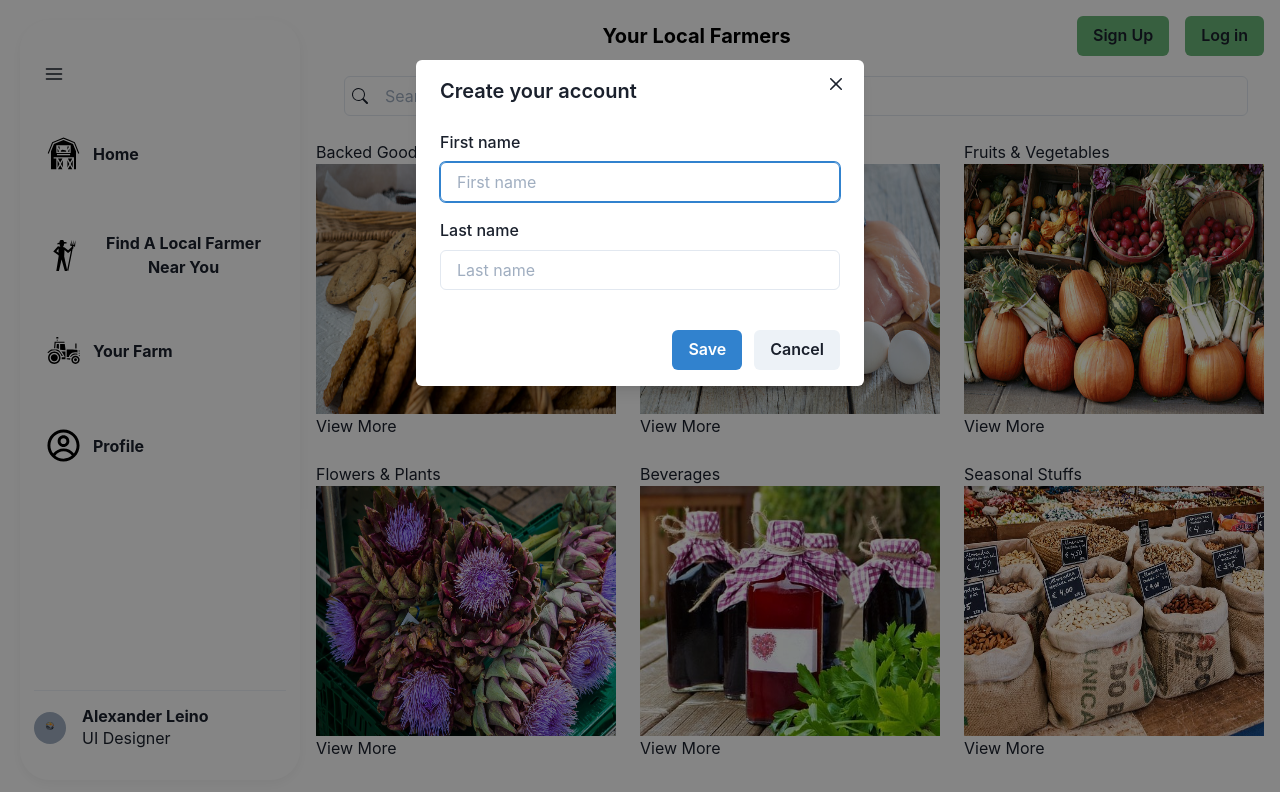
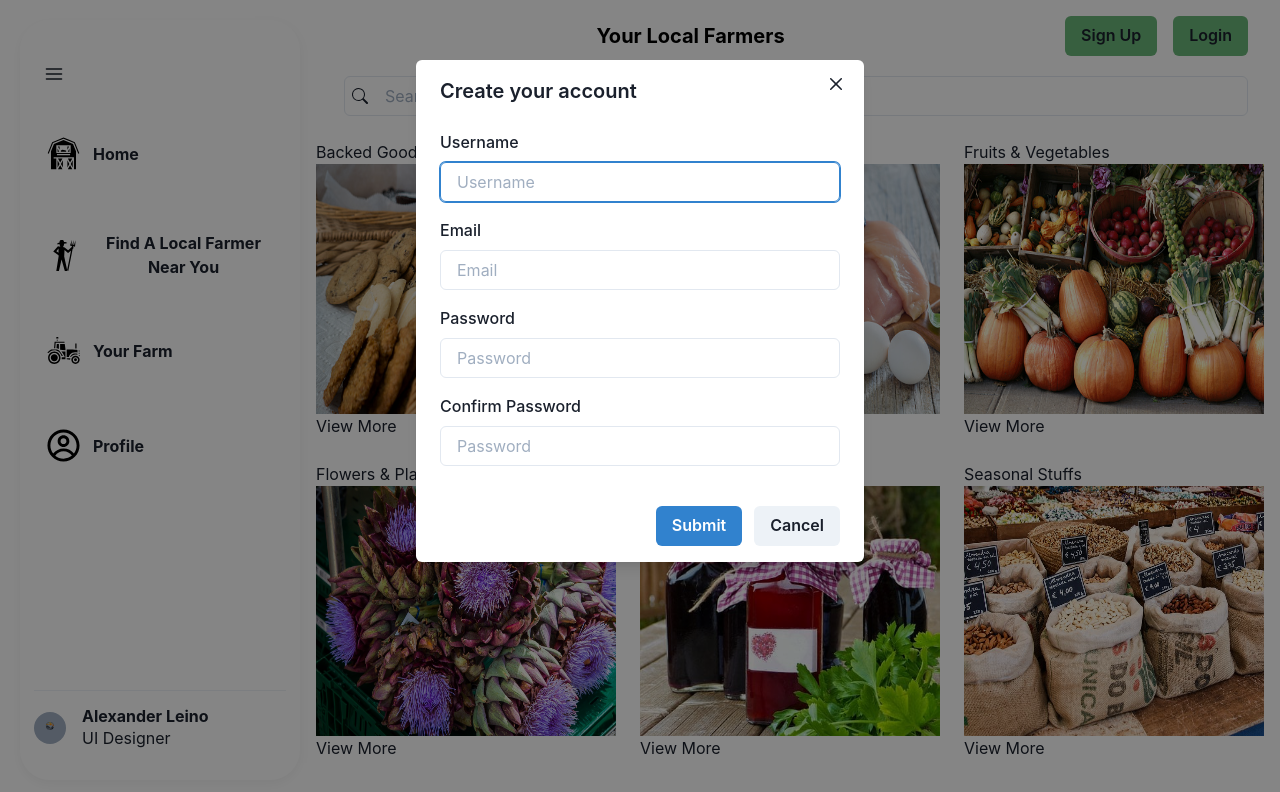
Before and after one commit to tevissaur/your-local-farmers, a React (Create React App) app in the folder client/: page / in a window 1280 px wide. Both pictures are taken after a click on the button "Sign Up". Shown: the top 792 px of the page. Built offline with nearby package versions, Linux system fonts and the light colour scheme.

Commit message:
Almost done its just very buggy

```diff
--- a/client/src/components/LoginForm.js
+++ b/client/src/components/LoginForm.js
@@ -0,0 +1,69 @@
+import {useState, useRef} from "react";
+import {
+    FormControl,
+    FormLabel,
+    FormErrorMessage,
+    FormHelperText,
+    Modal,
+    ModalOverlay,
+    ModalContent,
+    ModalHeader,
+    ModalFooter,
+    ModalBody,
+    ModalCloseButton,
+    Button,
+    Input,
+    useDisclosure,
+    Box
+  } from '@chakra-ui/react'
+
+function LoginForm() {
+const { isOpen, onOpen, onClose } = useDisclosure()
+
+const initialRef = useRef()
+const finalRef = useRef()
+
+return (
+    <>
+
+    <Box>
+        <Button onClick={onOpen} bg="primary.lightGreen" mr="4">
+        Login
+        </Button>
+    </Box>
+
+    <Modal
+        initialFocusRef={initialRef}
+        finalFocusRef={finalRef}
+        isOpen={isOpen}
+        onClose={onClose}
+    >
+        <ModalOverlay />
+        <ModalContent>
+        <ModalHeader>Login</ModalHeader>
+        <ModalCloseButton />
+        <ModalBody pb={6}>
+            <FormControl>
+            <FormLabel>Email</FormLabel>
+            <Input ref={initialRef} placeholder='Email' />
+            </FormControl>
+
+            <FormControl mt={4}>
+            <FormLabel>Password</FormLabel>
+            <Input placeholder='Password' />
+            </FormControl>
+        </ModalBody>
+
+        <ModalFooter>
+            <Button colorScheme='blue' mr={3}>
+            Login
+            </Button>
+            <Button onClick={onClose}>Cancel</Button>
+        </ModalFooter>
+        </ModalContent>
+    </Modal>
+    </>
+)
+}
+
+export default LoginForm;
--- a/client/src/components/Signup.js
+++ b/client/src/components/Signup.js
@@ -19,9 +19,32 @@
 
 function Signup() {
 const { isOpen, onOpen, onClose } = useDisclosure()
-
+const [input, setInput] = useState('')
 const initialRef = useRef()
 const finalRef = useRef()
+const isError = input === ''
+
+const handleInputChange = (e) =>{
+    console.log(e.target)
+    setInput(e.target.value)
+}
+
+const handleFormSubmit = async (e) => {
+    const username = document.getElementById('username').value
+    const password = document.getElementById('password').value
+    const email = document.getElementById('email').value
+    //const passcheck = document.getElementById('passcheck').value
+
+    // if (password != passcheck){
+    //     return
+    // }
+
+    if (email === null){
+        email.isError = true
+    }
+}
+
+
 
 return (
     <>
@@ -30,7 +53,6 @@
         <Button onClick={onOpen} bg="primary.lightGreen" mr="4">
         Sign Up
         </Button>
-        <Button bg="primary.lightGreen">Log in</Button>
     </Box>
 
     <Modal
@@ -45,19 +67,69 @@
         <ModalCloseButton />
         <ModalBody pb={6}>
             <FormControl>
-            <FormLabel>First name</FormLabel>
-            <Input ref={initialRef} placeholder='First name' />
+            <FormLabel>Username</FormLabel>
+            <Input ref={initialRef}
+            placeholder='Username'
+            type='text'
+            id='username'
+            onChange={handleInputChange}
+            />
+            {!isError ? (
+                <FormHelperText>
+                    Enter a unique username
+                </FormHelperText>
+            ) : (
+                <FormErrorMessage>username is required.</FormErrorMessage>
+            )}
             </FormControl>
 
             <FormControl mt={4}>
-            <FormLabel>Last name</FormLabel>
-            <Input placeholder='Last name' />
+            <FormLabel>Email</FormLabel>
+            <Input
+            placeholder='Email'
+            type='email'
+            id='email'
+
+            onChange={handleInputChange}
+            />
+            {!isError ? (
+                <FormHelperText>
+                    Enter your email address
+                </FormHelperText>
+            ) : (
+                <FormErrorMessage>Email is required.</FormErrorMessage>
+            )}
+            </FormControl>
+
+            <FormControl mt={4}>
+            <FormLabel>Password</FormLabel>
+            <Input
+            placeholder='Password'
+            type='password'
+            id='password'
+            onChange={handleInputChange}
+            />
+            {!isError ? (
+                <FormHelperText>
+                    Enter a unique password
+                </FormHelperText>
+            ) : (
+                <FormErrorMessage>Password is required.</FormErrorMessage>
+            )}
+            </FormControl>
+
+            <FormControl mt={4}>
+            <FormLabel>Confirm Password</FormLabel>
+            <Input placeholder='Password'
+            onChange={handleInputChange}
+            />
             </FormControl>
         </ModalBody>
 
         <ModalFooter>
-            <Button colorScheme='blue' mr={3}>
-            Save
+
+            <Button onClick={handleFormSubmit} colorScheme='blue' mr={3}>
+            Submit
             </Button>
             <Button onClick={onClose}>Cancel</Button>
         </ModalFooter>
--- a/client/src/components/header.js
+++ b/client/src/components/header.js
@@ -11,6 +11,7 @@
                     <Heading size="md" color="black">Your Local Farmers</Heading>
                 </Center>
                 <Signup></Signup>
+                <LoginForm></LoginForm>
             </Flex>
 
         </>
```
